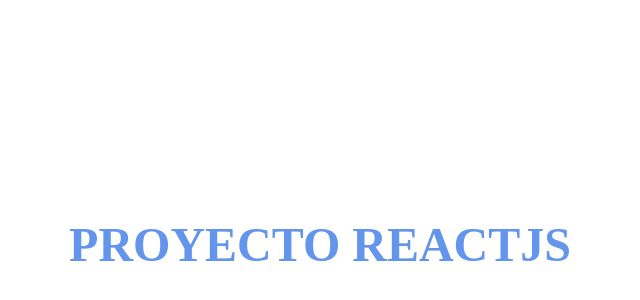
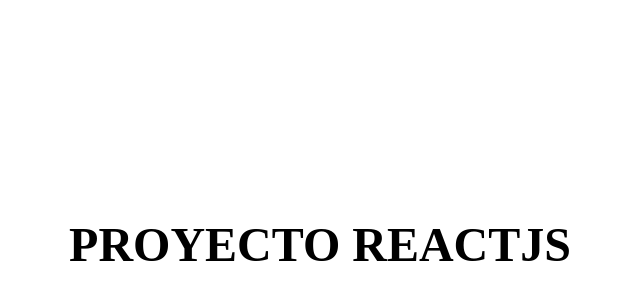
Before and after one commit to JuanMorales86/Curso-ReactJS, a website: page index.html in a window 1280 px wide. Shown: the part 156-456 px from the top of the page, without its empty margins (320-960 px from the left). Drawn offline with nearby package versions, Linux system fonts and the light colour scheme; files that its build step writes are made by us from their sources.

Commit message:
congig sass

```diff
--- a/styles.css
+++ b/assets/scss/styles.scss
@@ -12,7 +12,7 @@
 
 h1{
     font-size: 3rem;
-    color: cornflowerblue;
+    color: black;
     letter-spacing: 1;
     text-align: center;
     text-transform: capitalize;
```
Also changed, not shown: package.json (added, +38 -0 lines), assets/js/app.js (added), assets/styles/styles.css (added), 1 other file.
